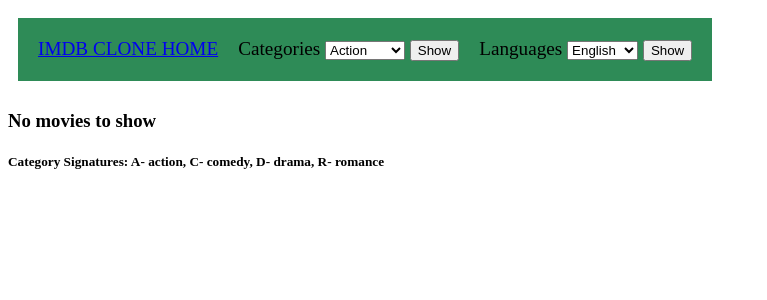
After one commit to i-konstantinov/udemy-movies-site, a Django app: template IMDB_clone/templates/list_movies.html in a window 1280 px wide. The commit adds this page. Shown: the top 300 px of the page, without its empty margins (0-767 px from the left). Run offline with Django 3.2, Linux system fonts and the light colour scheme; the template is opened without the code that fills it, so the values that code supplies are empty.

Commit message:
modified css to display movies inline, reduced width of titles to 300px and align items horizontally

```diff
--- /dev/null
+++ b/IMDB_clone/static/css/prefs.css
@@ -0,0 +1,29 @@
+#menu ul {
+  list-style: none;
+  margin: 10px;
+  padding: 10px;
+  display: inline-flex;
+  background-color: seagreen;
+}
+
+#menu li {
+  display: inline-block;
+  margin: 10px;
+  font-size: larger;
+}
+
+#container ul {
+  list-style: none;
+  margin: 10px;
+  padding: 10px;
+  text-align: center;
+}
+
+#container li {
+  display: inline-block;
+  margin: 10px;
+}
+
+#name h1 {
+  width: 300px ;
+}
--- /dev/null
+++ b/IMDB_clone/templates/base.html
@@ -0,0 +1,59 @@
+{% load static %}
+<!DOCTYPE html>
+<html lang="en">
+<head>
+    <meta charset="UTF-8">
+    <title>MOVIES</title>
+    <link rel="stylesheet" href={% static 'css/prefs.css' %}>
+</head>
+
+<header>
+    <div id="menu">
+        <ul>
+            <li>
+                <a href={% url 'list movies' %}>IMDB CLONE HOME</a>
+            </li>
+
+            <li>
+                <form action={% url 'movie category' %}>
+                    {% csrf_token %}
+                    <label for="category_choice">
+                        Categories
+                        <select name="category_choice" id="category_choice">
+                            <option value="A">Action</option>
+                            <option value="D">Drama</option>
+                            <option value="C">Comedy</option>
+                            <option value="R">Romance</option>
+                        </select>
+                        <button type="submit">Show</button>
+                    </label>
+                </form>
+            </li>
+
+            <li>
+                <form action={% url 'movie language' %}>
+                    {% csrf_token %}
+                    <label for="language_choice">
+                        Languages
+                        <select name="language_choice" id="language_choice">
+                            <option value="ENG">English</option>
+                            <option value="GER">German</option>
+                        </select>
+                        <button type="submit">Show</button>
+                    </label>
+                </form>
+            </li>
+
+        </ul>
+    </div>
+
+
+</header>
+
+<body>
+
+{% block content %}
+{% endblock %}
+
+</body>
+</html>
--- a/IMDB_clone/templates/list_movies.html
+++ b/IMDB_clone/templates/list_movies.html
@@ -2,10 +2,14 @@
 
 {% block content %}
 
-    {% if movies %}
-        {% for movie in movies %}
-            <div>
+    {% if object_list %}
+        <div id="container">
+            <ul>
+                {% for movie in object_list %}
+                    <li>
+                        <div id="name">
                             <h1>{{ movie.title }}</h1>
+                        </div>
                         <img src="{{ movie.image.url }}"
                              height="350"
                              width="250">
@@ -17,9 +21,11 @@
                         <div>
                             <h4>Category: '{{ movie.category }}'</h4>
                         </div>
+                    </li>
+                {% endfor %}
+            </ul>
         </div>
         <br>
-        {% endfor %}
     {% else %}
         <h3>No movies to show</h3>
     {% endif %}
```
Also changed, not shown: IMDB_clone/IMDB_clone/movie/views.py (+3 -25 lines), IMDB_clone/media_files/movies/220px-Mantamanta.jpg (added), IMDB_clone/media_files/movies/American_Pie1.jpg (added), IMDB_clone/media_files/movies/Pearl_harbor_movie_poster.jpg (added). Lines whose indentation alone changed are shown as unchanged.
